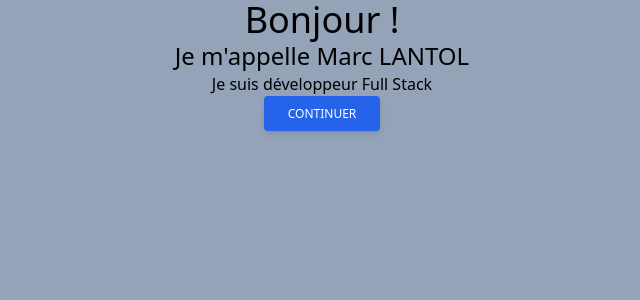
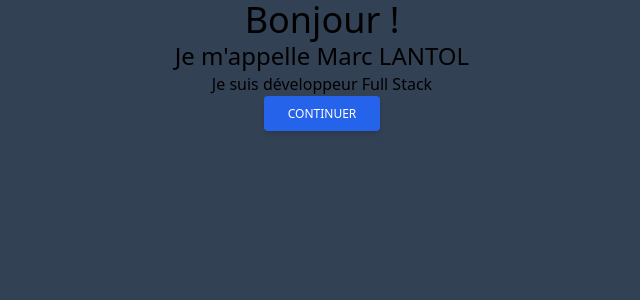
Before and after one commit to moumax/marc-lantol, a React (Create React App) app: page / in a window 1280 px wide. Shown: the top 300 px of the page, without its empty margins (318-958 px from the left). Built offline with nearby package versions, Linux system fonts and the light colour scheme.

Commit message:
Change background color

```diff
--- a/src/App.js
+++ b/src/App.js
@@ -8,7 +8,7 @@ import { Projects } from "./pages/Projects/Projects";
 function App() {
   return (
     //min-h-screen to have a full background cover
-    <div className="min-h-screen bg-slate-400">
+    <div className="min-h-screen bg-slate-700">
       <Routes>
         <Route exact path="/" element={<Home />} />
         <Route path="/about" element={<About />} />
```
